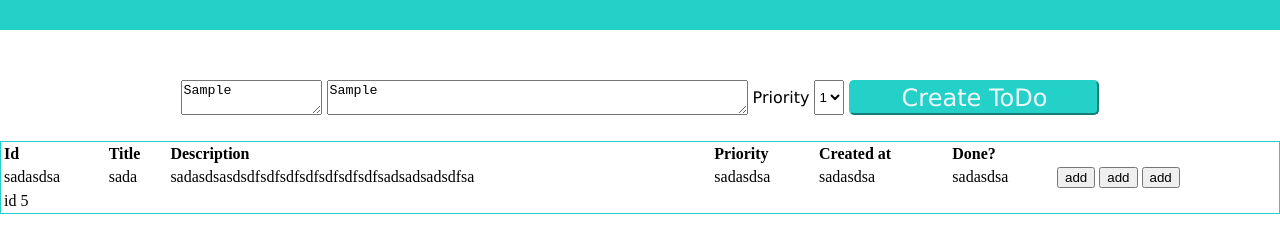
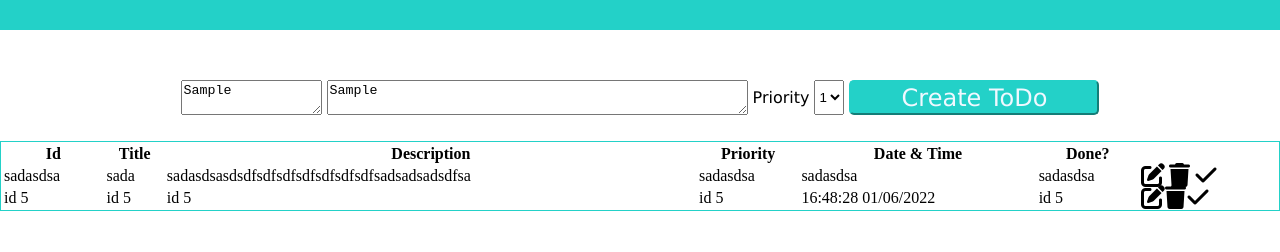
Before and after one commit to Michel-Haddad77/ToDo-list, a plain HTML site: page index.html in a window 1280 px wide. Both pictures are taken after typing "Sample", "Sample" into the empty fields and a click on the button "Create ToDo". Shown: the part 130-382 px from the top of the page. Drawn offline with nearby package versions, Linux system fonts and the light colour scheme.

Commit message:
finished create todo function

```diff
--- a/index.html
+++ b/index.html
@@ -3,6 +3,7 @@
 <head>
     <title>ToDo</title>
     <link href="./styles/styles.css" rel="stylesheet">
+    <link rel="stylesheet" href="https://cdnjs.cloudflare.com/ajax/libs/font-awesome/6.1.1/css/all.min.css">
 </head>
 
 <body>
@@ -31,7 +32,7 @@
             <th>Title</th>
             <th>Description</th>
             <th>Priority</th>
-            <th>Created at</th>
+            <th>Date & Time</th>
             <th>Done?</th>
         </tr>
 
@@ -44,9 +45,9 @@
             <td>sadasdsa</td>
             <td>sadasdsa</td>
             <td>
-                <button>add</button>
-                <button>add</button>
-                <button>add</button>
+                <i class="fa fa-edit fa-xl"></i>
+                <i class="fa fa-trash fa-xl"></i>
+                <i class="fa fa-check fa-xl"></i>
             </td>
         </tr>
     </table>
--- a/scripts/script.js
+++ b/scripts/script.js
@@ -19,9 +19,52 @@ function createTodo(){
     let row = $("<tr></tr>");
     $("table").append(row);
 
+    //create id section
     let id_td = $("<td></td");
     id_td.text("id 5"); //to be changed to generated id
     row.append(id_td);
+
+    //create title section
+    let title_td = $("<td></td");
+    title_td.text("id 5"); //to be changed to title
+    row.append(title_td);
+
+    //create description section
+    let description_td = $("<td></td");
+    description_td.text("id 5"); //to be changed to description
+    row.append(description_td);
+
+    //create priority section
+    let priority_td = $("<td></td");
+    priority_td.text("id 5"); //to be changed to priority
+    row.append(priority_td);
+
+    //create date section
+    let created_at_td = $("<td></td");
+    created_at_td.text(currentDate());
+    row.append(created_at_td);
+
+    //create done? section
+    let done_td = $("<td></td");
+    done_td.text("id 5"); //to be changed to done(yes,no)
+    row.append(done_td);
+
+    //create  row for edit, delete, done buttons
+    let buttons_td = $("<td></td");
+    row.append(buttons_td);
+
+    //create edite ,delete ,done buttons
+    let edit_btn = $("<i></i>");
+    edit_btn.addClass("fa fa-edit fa-xl");
+    buttons_td.append(edit_btn);
+
+    let delete_btn = $("<i></i>");
+    delete_btn.addClass("fa fa-trash fa-xl");
+    buttons_td.append(delete_btn);
+
+    let done_btn = $("<i></i>");
+    done_btn.addClass("fa fa-check fa-xl");
+    buttons_td.append(done_btn);
 
 }
 
--- a/styles/styles.css
+++ b/styles/styles.css
@@ -50,7 +50,3 @@ label{
     font-family:'Lucida Sans', 'Lucida Sans Regular', 'Lucida Grande', 'Lucida Sans Unicode', Geneva, Verdana, sans-serif;
 
 }
-
-th{
-    text-align: left;
-}
```
